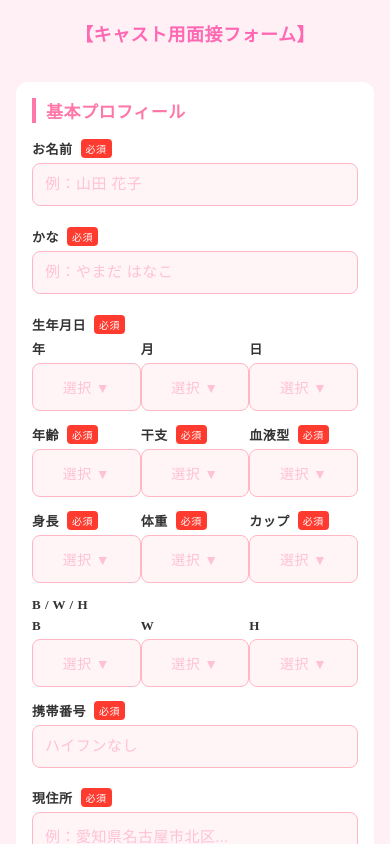
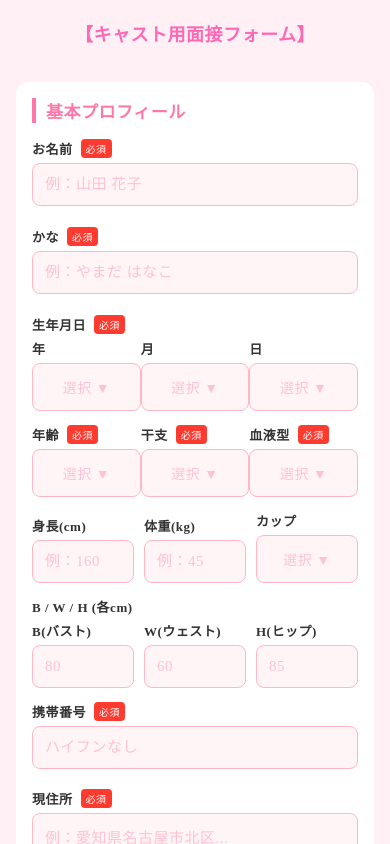
Before and after one commit to Yutojjj/interviw-form-W, a React Native app: screen / in a window 390 px wide. Built offline with nearby package versions, Linux system fonts and the light colour scheme.

Commit message:
Update App.js

```diff
--- a/App.js
+++ b/App.js
@@ -27,9 +27,13 @@ const fontSettings = {
 const currentYear = new Date().getFullYear();
 const years = Array.from({ length: 53 }, (_, i) => (currentYear - 18 - i).toString());
 const ages = Array.from({ length: 43 }, (_, i) => (18 + i).toString());
-const w_range = Array.from({ length: 41 }, (_, i) => (40 + i).toString());
-const bh_range = Array.from({ length: 51 }, (_, i) => (60 + i).toString());
-const hourlyWages = Array.from({ length: 15 }, (_, i) => ((i + 1) * 1000).toLocaleString());
+const hourlyWages = Array.from({ length: 11 }, (_, i) => (4000 + (i + 1) * 1000).toLocaleString());
+
+const industryOptions = [
+  '飲食・接客', '営業・販売', '事務・オフィスワーク', '建設・現場系',
+  '運送・ドライバー', 'IT・クリエイティブ', '美容・エステ', '医療・福祉',
+  'ナイトワーク関連', 'その他'
+];
 
 // --- 共通コンポーネント ---
 const Section = ({ title, description, children }) => (
@@ -143,6 +147,7 @@ const MultiSelectButtons = ({ label, options, selectedValues, onToggle, error, r
         </TouchableOpacity>
       ))}
     </View>
+    {error && <Text style={styles.errorText}>選択してください</Text>}
   </View>
 );
 
@@ -174,14 +179,15 @@ export default function App() {
     name: '', kana: '', stageName: '', birthY: '', birthM: '', birthD: '', age: '', zodiac: '', bloodType: '',
     height: '', weight: '', cup: '', b: '', w: '', h: '', phone: '', address: '', domicileStatus: '', domicileCustom: '',
     livingStatus: '', livingStatusCustom: '', jobDay: '', jobNight: '', language: [], languageCustom: '',
-    applyMethod: '', introducer: '', applyMethodCustom: '', motivationStatus: '', motivationCustom: '', desiredWage: '',
+    applyMethod: '', introducer: '', applyMethodCustom: '', motivationStatus: [], motivationCustom: '', desiredWage: '',
     daysPerWeek: '', availableDays: [], nightJobExp: '', alcohol: '', transport: '', transportCustom: '',
     hobby: '', skill: '', qualifications: '', salesTarget: '', shopConditions: '',
-    rental: [], shooting: '', shootingDetail: [], birthdayWill: '', accompaniment: '',
+    rental: [], shooting: '', shootingDetail: [], birthdayWill: '', accompaniment: '', accompanimentCustom: '',
     deliveryTrialStatus: '', deliveryTrialCustom: '', deliveryPostStatus: '', deliveryPostCustom: '',
     trialWorkTimeStatus: '', trialWorkTimeCustom: '', postWorkTimeStatus: '', postWorkTimeCustom: '',
-    familyStatus: [], familyApproval: '', illness: '', illnessDetail: '', debt: '', debtDetail: '',
+    familyStatus: [], childrenDetail: '', familyApproval: '', illness: '', illnessDetail: '', debt: '', debtDetail: '',
     tattoo: '', tattooDetail: '', emName: '', emRelationStatus: '', emRelationCustom: '', emPhone: '', emAddressStatus: '', emAddressCustom: '',
+    currentJobName: '', currentJobIndustry: '', currentJobWage: '', currentJobPeriod: '',
     n1Name: '', n1Wage: '', n1Sales: '', n1QuitDate: '', n1QuitReason: '',
     n2Name: '', n2Wage: '', n2Sales: '', n2QuitDate: '', n2QuitReason: '',
     n3Name: '', n3Wage: '', n3Sales: '', n3QuitDate: '', n3QuitReason: '',
@@ -216,7 +222,7 @@ export default function App() {
       'livingStatus', 'jobDay', 'jobNight', 'applyMethod', 'daysPerWeek', 'availableDays', 'desiredWage', 'nightJobExp',
       'deliveryTrialStatus', 'deliveryPostStatus', 'motivationStatus', 'emName', 'emRelationStatus', 'emPhone', 'emAddressStatus', 'alcohol', 'trialWorkTimeStatus', 'postWorkTimeStatus'
     ];
-    requiredList.forEach(key => { if (!form[key] || form[key].toString().trim() === '') newErrors[key] = true; });
+    requiredList.forEach(key => { if (!form[key] || form[key].toString().trim() === '' || (Array.isArray(form[key]) && form[key].length === 0)) newErrors[key] = true; });
 
     if (Object.keys(newErrors).length > 0) {
       setErrors(newErrors);
@@ -296,24 +302,27 @@ export default function App() {
               </View>
 
               <View style={styles.row}>
-                <DropdownSelector label="身長" options={Array.from({length:51},(_,i)=>(135+i).toString())} selectedValue={form.height} onSelect={(v) => updateField('height', v)} suffix="cm" required  />
-                <DropdownSelector label="体重" options={Array.from({length:61},(_,i)=>(30+i).toString())} selectedValue={form.weight} onSelect={(v) => updateField('weight', v)} suffix="kg" required  />
-                <DropdownSelector label="カップ" options={['A','B','C','D','E','F','G','H','I','J']} selectedValue={form.cup} onSelect={(v) => updateField('cup', v)} suffix="カップ" required  />
+                <InputField label="身長(cm)" placeholder="例：160" keyboardType="numeric" value={form.height} onChangeText={(v) => updateField('height', v)}/>
+                <View style={{width: 10}} />
+                <InputField label="体重(kg)" placeholder="例：45" keyboardType="numeric"  value={form.weight} onChangeText={(v) => updateField('weight', v)}  />
+                <View style={{width: 10}} />
+                <DropdownSelector label="カップ" options={['A','B','C','D','E','F','G','H','I','J']} selectedValue={form.cup} onSelect={(v) => updateField('cup', v)} suffix="カップ"  />
               </View>
 
-              <View style={styles.labelRow}><Text style={styles.label}>B / W / H</Text></View>
+              <View style={styles.labelRow}><Text style={styles.label}>B / W / H (各cm)</Text></View>
               <View style={styles.row}>
-                <DropdownSelector label="B" options={bh_range} selectedValue={form.b} onSelect={(v) => updateField('b', v)} suffix="cm" />
-                <DropdownSelector label="W" options={w_range} selectedValue={form.w} onSelect={(v) => updateField('w', v)} suffix="cm"  />
-                <DropdownSelector label="H" options={bh_range} selectedValue={form.h} onSelect={(v) => updateField('h', v)} suffix="cm"  />
+                <InputField label="B(バスト)" placeholder="80" keyboardType="numeric" value={form.b} onChangeText={(v) => updateField('b', v)} flex={1} />
+                <View style={{width: 10}} />
+                <InputField label="W(ウェスト)" placeholder="60" keyboardType="numeric" value={form.w} onChangeText={(v) => updateField('w', v)} flex={1} />
+                <View style={{width: 10}} />
+                <InputField label="H(ヒップ)" placeholder="85" keyboardType="numeric" value={form.h} onChangeText={(v) => updateField('h', v)} flex={1} />
               </View>
 
               <InputField label="携帯番号" placeholder="ハイフンなし" keyboardType="phone-pad" required value={form.phone} onChangeText={(v) => updateField('phone', v)} error={errors.phone} />
-
               <InputField label="現住所" multiline placeholder="例：愛知県名古屋市北区..." required value={form.address} onChangeText={(v) => updateField('address', v)} error={errors.address} />
 
               <SelectButtons label="本籍地" options={['現住所と同じ', 'その他']} required selectedValue={form.domicileStatus} onSelect={(v) => updateField('domicileStatus', v)} error={errors.domicileStatus} />
-              {form.domicileStatus === 'その他' && <InputField label="本籍地詳細" placeholder="都道府県から" required value={form.domicileCustom} onChangeText={(v) => updateField('domicileCustom', v)} error={errors.domicileCustom} />}
+              {form.domicileStatus === 'その他' && <InputField label="本籍地詳細" placeholder="都道府県から入力" required value={form.domicileCustom} onChangeText={(v) => updateField('domicileCustom', v)} error={errors.domicileCustom} />}
 
               <SelectButtons label="お住まい状況" options={['実家', '一人暮らし', '友人宅', '彼氏と同居','その他']} required selectedValue={form.livingStatus} onSelect={(v) => updateField('livingStatus', v)} error={errors.livingStatus} />
               {form.livingStatus === 'その他' && <InputField label="詳細" placeholder="例：寮など" required value={form.livingStatusCustom} onChangeText={(v) => updateField('livingStatusCustom', v)} error={errors.livingStatusCustom} />}
@@ -321,12 +330,9 @@ export default function App() {
 
             <Section title="緊急連絡先">
               <InputField label="ご氏名" placeholder="山田 太郎" required value={form.emName} onChangeText={(v) => updateField('emName', v)} error={errors.emName} />
-
               <SelectButtons label="続柄" options={['父', '母', '兄', '弟', '姉', '祖父母', 'その他']} required selectedValue={form.emRelationStatus} onSelect={(v) => updateField('emRelationStatus', v)} error={errors.emRelationStatus} />
               {form.emRelationStatus === 'その他' && <InputField label="具体的な続柄" placeholder="例：叔父" required value={form.emRelationCustom} onChangeText={(v) => updateField('emRelationCustom', v)} error={errors.emRelationCustom} />}
-
               <InputField label="電話番号" placeholder="ハイフンなし" required keyboardType="phone-pad" value={form.emPhone} onChangeText={(v) => updateField('emPhone', v)} error={errors.emPhone} />
-
               <SelectButtons label="住所" options={['現住所と同じ', 'その他']} required selectedValue={form.emAddressStatus} onSelect={(v) => updateField('emAddressStatus', v)} error={errors.emAddressStatus} />
               {form.emAddressStatus === 'その他' && <InputField label="住所詳細" multiline required placeholder="愛知県名古屋市中区..." value={form.emAddressCustom} onChangeText={(v) => updateField('emAddressCustom', v)} error={errors.emAddressCustom} />}
             </Section>
@@ -336,32 +342,40 @@ export default function App() {
               {['紹介','WARPスタッフの紹介'].includes(form.applyMethod) && <InputField label="紹介者名" required value={form.introducer} onChangeText={(v) => updateField('introducer', v)} error={errors.introducer} />}
               {form.applyMethod === 'その他' && <InputField label="詳細" required value={form.applyMethodCustom} onChangeText={(v) => updateField('applyMethodCustom', v)} error={errors.applyMethodCustom} />}
               <SelectButtons label="週何回入れますか" options={['未定','5-6日','3-4日','1-2日','0-1日']} required selectedValue={form.daysPerWeek} onSelect={(v) => updateField('daysPerWeek', v)} error={errors.daysPerWeek} />
-              <MultiSelectButtons label="何曜日入れますか" options={['未定','月','火','水','木','金','土','日']} required selectedValues={form.availableDays} onToggle={(v) => toggleMulti('availableDays', v)} error={errors.availableDays} />
-              <DropdownSelector label="希望時給" options={hourlyWages} selectedValue={form.desiredWage} onSelect={(v) => updateField('desiredWage', v)} suffix="円" required placeholder="選択" />
+              <MultiSelectButtons label="何曜日入れますか" options={['未定','月','火','水','木','金','土']} required selectedValues={form.availableDays} onToggle={(v) => toggleMulti('availableDays', v)} error={errors.availableDays} />
+              <DropdownSelector label="希望時給" options={['5000円','6000円','7000円','8000円','9000円','10000円','11000円','12000円','13000円','14000円','15000円','15000円以上']} selectedValue={form.desiredWage} onSelect={(v) => updateField('desiredWage', v)} required placeholder="選択" />
 
-              <SelectButtons label="志望動機" options={['興味があった', 'お金が欲しい', '社会貢献', '自分磨き', 'その他']} required selectedValue={form.motivationStatus} onSelect={(v) => updateField('motivationStatus', v)} error={errors.motivationStatus} />
-              {form.motivationStatus !== '' && <InputField label="その理由" multiline value={form.motivationCustom} onChangeText={(v) => updateField('motivationCustom', v)} />}
+              <MultiSelectButtons label="志望動機" options={['興味があった', 'お金を稼ぎたい', '社会貢献', '自分磨き', 'その他']} required selectedValues={form.motivationStatus} onToggle={(v) => toggleMulti('motivationStatus', v)} error={errors.motivationStatus} />
+              {form.motivationStatus.length > 0 && <InputField label="理由の詳細" multiline value={form.motivationCustom} onChangeText={(v) => updateField('motivationCustom', v)} />}
 
               <InputField label="源氏名" placeholder="希望があれば" value={form.stageName} onChangeText={(v) => updateField('stageName', v)} />
             </Section>
 
             <Section title="時間・送り">
-              <SelectButtons label="体験時時間" options={['LASTまで', '25時まで', '24時まで', '終電まで', 'その他']} required selectedValue={form.trialWorkTimeStatus} onSelect={(v) => updateField('trialWorkTimeStatus', v)} error={errors.trialWorkTimeStatus} />
+              <SelectButtons label="体験時時間" options={['LASTまで', '24時まで', '終電まで', 'その他']} required selectedValue={form.trialWorkTimeStatus} onSelect={(v) => updateField('trialWorkTimeStatus', v)} error={errors.trialWorkTimeStatus} />
               {form.trialWorkTimeStatus === 'その他' && <InputField label="詳細時間" required value={form.trialWorkTimeCustom} onChangeText={(v) => updateField('trialWorkTimeCustom', v)} error={errors.trialWorkTimeCustom} />}
-
-              <SelectButtons label="入店後時間" options={['LASTまで', '25時まで', '24時まで', '終電まで', 'その他']} required selectedValue={form.postWorkTimeStatus} onSelect={(v) => updateField('postWorkTimeStatus', v)} error={errors.postWorkTimeStatus} />
+              <SelectButtons label="入店後時間" options={['LASTまで', '24時まで', '終電まで', 'その他']} required selectedValue={form.postWorkTimeStatus} onSelect={(v) => updateField('postWorkTimeStatus', v)} error={errors.postWorkTimeStatus} />
               {form.postWorkTimeStatus === 'その他' && <InputField label="詳細時間" required value={form.postWorkTimeCustom} onChangeText={(v) => updateField('postWorkTimeCustom', v)} error={errors.postWorkTimeCustom} />}
-
               <SelectButtons label="送り先エリア：体験時" options={['現住所と同じ', 'その他']} required selectedValue={form.deliveryTrialStatus} onSelect={(v) => updateField('deliveryTrialStatus', v)} error={errors.deliveryTrialStatus} />
               {form.deliveryTrialStatus === 'その他' && <InputField label="送り先詳細" required value={form.deliveryTrialCustom} onChangeText={(v) => updateField('deliveryTrialCustom', v)} error={errors.deliveryTrialCustom} />}
-
               <SelectButtons label="送り先エリア：入店後" options={['現住所と同じ', 'その他']} required selectedValue={form.deliveryPostStatus} onSelect={(v) => updateField('deliveryPostStatus', v)} error={errors.deliveryPostStatus} />
               {form.deliveryPostStatus === 'その他' && <InputField label="送り先詳細" required value={form.deliveryPostCustom} onChangeText={(v) => updateField('deliveryPostCustom', v)} error={errors.deliveryPostCustom} />}
             </Section>
 
             <Section title="勤務情報">
-              <SelectButtons label="現在の職業 [昼職]" options={['学生','社会人','フリーター','自営業','なし']} required selectedValue={form.jobDay} onSelect={(v) => updateField('jobDay', v)} error={errors.jobDay} />
-              <SelectButtons label="現在の職業 [夜職]" options={['学生','社会人','キャバクラ等','自営業','なし']} required selectedValue={form.jobNight} onSelect={(v) => updateField('jobNight', v)} error={errors.jobNight} />
+              <SelectButtons label="現在の職業" options={['学生','会社員','フリーター/アルバイト','自営業','昼キャバクラ等','なし']} required selectedValue={form.jobDay} onSelect={(v) => updateField('jobDay', v)} error={errors.jobDay} />
+              {(form.jobDay === 'フリーター/アルバイト' || form.jobDay === '会社員' || form.jobDay === '自営業' || form.jobDay === '昼キャバクラ等') && (
+                <View style={styles.dynamicSubSection}>
+                  <Text style={styles.subSectionTitle}>▼ 現在の勤務詳細をご記入ください</Text>
+                  <InputField label="現在の会社名/店名" placeholder="例：株式会社○○" required value={form.currentJobName} onChangeText={(v) => updateField('currentJobName', v)} />
+                  <SelectButtons label="業種" options={industryOptions} required selectedValue={form.currentJobIndustry} onSelect={(v) => updateField('currentJobIndustry', v)} />
+                  <View style={styles.row}>
+                    <InputField label="月収/給与" placeholder="例: 25万円" required flex={1} value={form.currentJobWage} onChangeText={(v) => updateField('currentJobWage', v)} />
+                    <View style={{ width: 10 }} />
+                    <InputField label="在籍期間" required placeholder="例：2年" flex={1} value={form.currentJobPeriod} onChangeText={(v) => updateField('currentJobPeriod', v)} />
+                  </View>
+                </View>
+              )}
               <MultiSelectButtons label="語学" options={['日本語のみ', '英語', '中国語', 'その他']} required selectedValues={form.language} onToggle={(v) => toggleMulti('language', v)} error={errors.language} />
               {form.language.includes('その他') && <InputField label="詳細" required value={form.languageCustom} onChangeText={(v) => updateField('languageCustom', v)} error={errors.languageCustom} />}
               <SelectButtons label="お酒" options={['強い','飲める','少し','NG']} required selectedValue={form.alcohol} onSelect={(v) => updateField('alcohol', v)} error={errors.alcohol} />
@@ -382,24 +396,35 @@ export default function App() {
               <InputField label="保有資格" value={form.qualifications} onChangeText={(v) => updateField('qualifications', v)} />
               <InputField label="月売上目標" value={form.salesTarget} onChangeText={(v) => updateField('salesTarget', v)} />
               <InputField label="店への希望条件" value={form.shopConditions} onChangeText={(v) => updateField('shopConditions', v)} />
-
-              <SelectButtons label="交通手段" options={['車', '電車', '自転車', 'その他']} selectedValue={form.transport} onSelect={(v) => updateField('transport', v)} />
+              <SelectButtons label="通勤手段" options={['車', '電車', '自転車', 'その他']} selectedValue={form.transport} onSelect={(v) => updateField('transport', v)} />
               {form.transport === 'その他' && <InputField label="詳細" value={form.transportCustom} onChangeText={(v) => updateField('transportCustom', v)} />}
-
               <MultiSelectButtons label="レンタル希望" options={['ドレス', 'ヒール', 'ハンカチ', 'ポーチ']} selectedValues={form.rental} onToggle={(v) => toggleMulti('rental', v)} />
               <SelectButtons label="撮影/掲載" options={['できる', 'できない']} selectedValue={form.shooting} onSelect={(v) => updateField('shooting', v)} />
               {form.shooting === 'できる' && <MultiSelectButtons label="掲載媒体" options={['ナイツ', '公式サイト', '看板']} selectedValues={form.shootingDetail} onToggle={(v) => toggleMulti('shootingDetail', v)} />}
               <View style={styles.row}>
-                <SelectButtons label="バースデー" options={['ある', 'ない']} selectedValue={form.birthdayWill} onSelect={(v) => updateField('birthdayWill', v)} />
+                <SelectButtons label="バースデー" options={['する', 'しない']} selectedValue={form.birthdayWill} onSelect={(v) => updateField('birthdayWill', v)} />
                 <View style={{width:10}}/><SelectButtons label="同伴・アフター" options={['できる', 'できない']} selectedValue={form.accompaniment} onSelect={(v) => updateField('accompaniment', v)} />
               </View>
+              {/* --- 修正点1: 同伴・アフターが「できない」場合の理由入力 --- */}
+              {form.accompaniment === 'できない' && (
+                <InputField label="理由" placeholder="理由をご記入ください" multiline value={form.accompanimentCustom} onChangeText={(v) => updateField('accompanimentCustom', v)} />
+              )}
+
               <SelectButtons label="借金" options={['ある', 'ない']} selectedValue={form.debt} onSelect={(v) => updateField('debt', v)} />
-              {form.debt === 'ある' && <InputField label="詳細" value={form.debtDetail} onChangeText={(v) => updateField('debtDetail', v)} />}
+              {form.debt === 'ある' && <InputField label="いくらありますか" value={form.debtDetail} onChangeText={(v) => updateField('debtDetail', v)} />}
               <SelectButtons label="持病" options={['ある', 'ない']} selectedValue={form.illness} onSelect={(v) => updateField('illness', v)} />
               {form.illness === 'ある' && <InputField label="詳細" value={form.illnessDetail} onChangeText={(v) => updateField('illnessDetail', v)} />}
               <SelectButtons label="タトゥー" options={['ある', 'ない']} selectedValue={form.tattoo} onSelect={(v) => updateField('tattoo', v)} />
               {form.tattoo === 'ある' && <InputField label="部位・大きさ" value={form.tattooDetail} onChangeText={(v) => updateField('tattooDetail', v)} />}
+
               <MultiSelectButtons label="家族構成" options={['独身', '夫がいる', 'こどもがいる']} selectedValues={form.familyStatus} onToggle={(v) => toggleMulti('familyStatus', v)} />
+              {/* --- 修正点2: 家族構成で「こどもがいる」を選択した場合の人数・年齢入力 --- */}
+              {form.familyStatus.includes('こどもがいる') && (
+                <View style={styles.dynamicSubSection}>
+                  <InputField label="お子様の人数とそれぞれの年齢" placeholder="例：2人（3歳と5歳）" multiline value={form.childrenDetail} onChangeText={(v) => updateField('childrenDetail', v)} />
+                </View>
+              )}
+
               <SelectButtons label="身内の承諾" options={['承認を得ている', '承認を得ていない']} selectedValue={form.familyApproval} onSelect={(v) => updateField('familyApproval', v)} />
             </Section>
 
@@ -457,8 +482,6 @@ const styles = StyleSheet.create({
   historyLabel: { ...fontSettings, fontSize: 14, fontWeight: 'bold', color: '#D87093', marginBottom: 10 },
   errorBanner: { marginTop: 15, alignItems: 'center' },
   errorBannerText: { ...fontSettings, color: '#FF3B30', fontSize: 14, fontWeight: 'bold' },
-
-  // --- 送信完了画面のスタイル ---
   successPage: { flex: 1, backgroundColor: '#fff', alignItems: 'center', paddingBottom: 40 },
   fullWidthLogo: { width: '100%', height: 120, marginTop: 60, marginBottom: 20 },
   successTextContainer: { paddingHorizontal: 20, alignItems: 'center' },
@@ -467,4 +490,6 @@ const styles = StyleSheet.create({
   successButtonRow: { flexDirection: 'row', paddingHorizontal: 20, width: '100%' },
   backButton: { backgroundColor: '#FF77A9', paddingVertical: 15, borderRadius: 12, flex: 1, alignItems: 'center', elevation: 2 },
   backButtonText: { ...fontSettings, color: '#fff', fontWeight: 'bold', fontSize: 14 },
+  dynamicSubSection: { marginTop: 15, padding: 10, backgroundColor: '#FFF5F7', borderRadius: 10, borderLeftWidth: 4, borderLeftColor: '#FF77A9' },
+  subSectionTitle: { ...fontSettings, fontSize: 13, color: '#D87093', fontWeight: 'bold', marginBottom: 12, textAlign: 'center' },
 });
```
